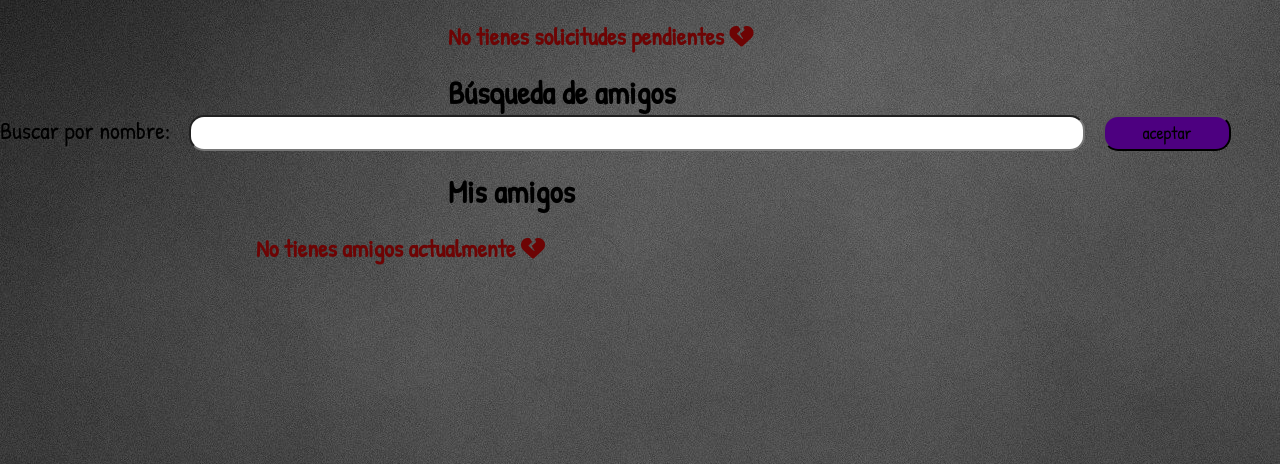
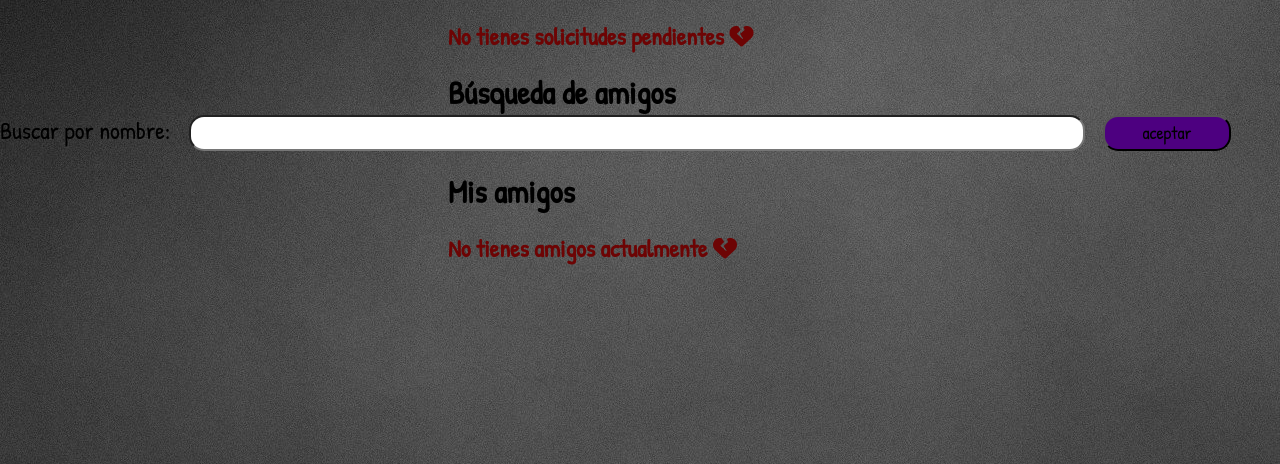
Before and after one commit to sikic/facebluff, a Node server app: page /amigos in a window 1280 px wide. Shown: the part 202-666 px from the top of the page. Run offline with Node 20, Linux system fonts and the light colour scheme; the visitor is signed in with stand-in values (Sample User, id 1); data that the repository does not hold is empty; some libraries are stand-ins or nearby versions.

Commit message:
arreglo de error al crear un usuario

```diff
--- a/controlador.js
+++ b/controlador.js
@@ -102,6 +102,7 @@ function formulario_post(request, response) {
             console.log(err.message);
         else {
             response.status(200);
+            console.log(resultado);
             request.session.currentUser = resultado;
             //let edad = Date.now() - usuarioNuevo.fechaNacimiento.getTime();
             //let anios = Math.round(edad / (1000 * 60 * 60 * 24) / 31 / 12);
--- a/modelo.js
+++ b/modelo.js
@@ -51,9 +51,9 @@ class modelo {
                 connection.query(sql, params, function (err, resul) {
                     connection.release();
                     if (err)
-                        callback(err, resul.insertId);
+                        callback(err,null);
                     else
-                        callback(null, null);
+                        callback(null, resul.insertId);
                 });
             }
         });
--- a/public/css/amigos.css
+++ b/public/css/amigos.css
@@ -106,5 +106,4 @@ input[type="submit"]{
 
 .notiene {
     color: red;
-    margin-left: 20%;
 }
--- a/views/amigos.ejs
+++ b/views/amigos.ejs
@@ -55,7 +55,7 @@
     </div>
 
     <% if(amigos.length == 0){ %>
-        <div class=" amigos notiene">
+        <div class=" amigos notiene centro">
             <h2>No tienes amigos actualmente <i class="fas fa-heart-broken"></i></h2>
         </div>
         <% } else{%>
```
Also changed, not shown: public/img/avatar_kakashi.jpg (added).
